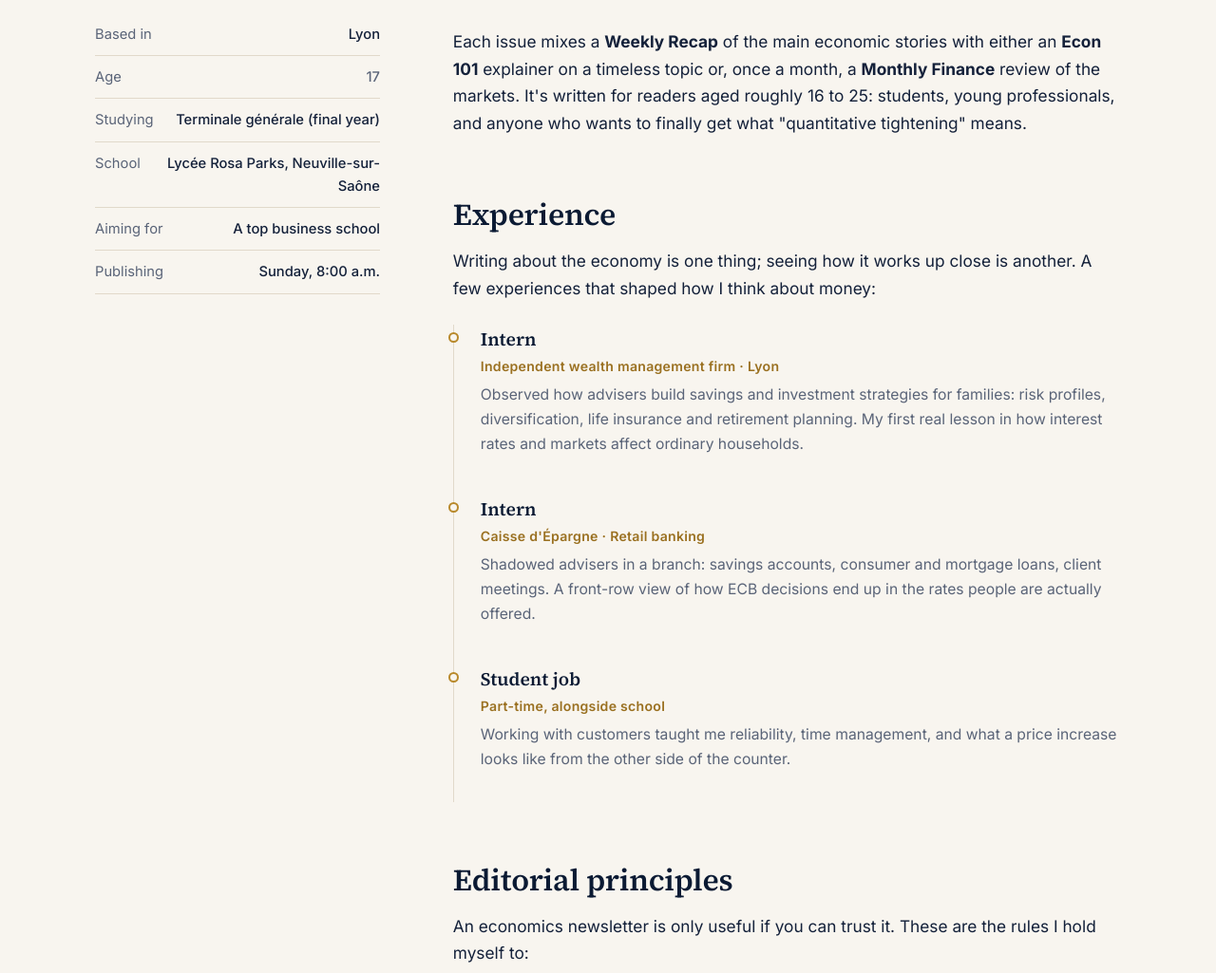
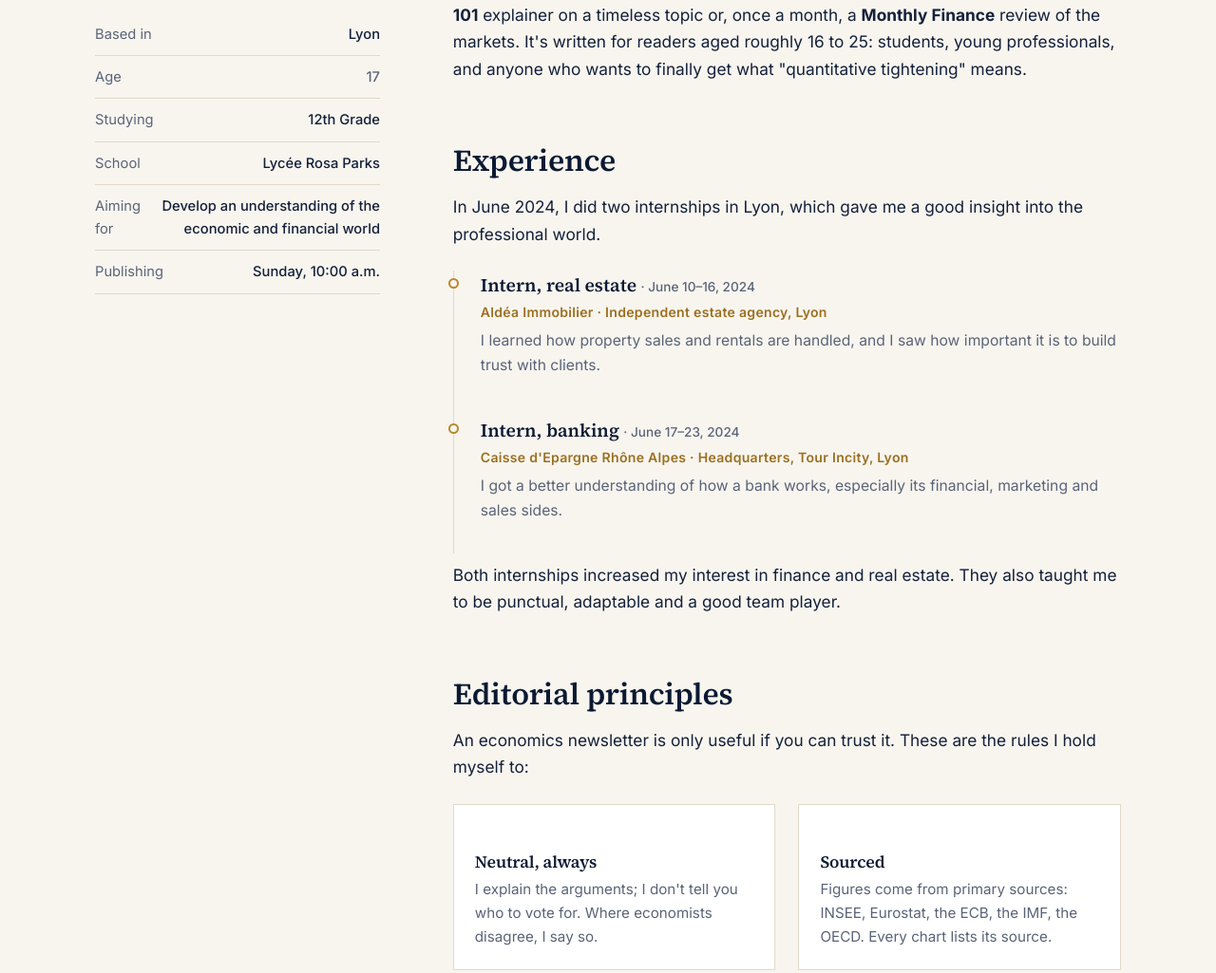
Before and after one commit to exevrd-ship-it/Newsletter, a plain HTML site: page about.html in a window 1280 px wide. Shown: the part 972-1997 px from the top of the page at 95% size. Drawn offline with Linux system fonts and the light colour scheme.

Commit message:
Apply Tom's details to config.js: Econ Explained, internships, contact
Moves the information entered in GUIDE.md into config.js (the file the
site reads), restores the guide's field table, adds editable
whyTitle / experiencesIntro / experiencesConclusion fields, and moves
the Sunday publishing run to 10:00 Paris time.

Co-Authored-By: Claude Opus 5.5 <noreply@anthropic.com>
Claude-Session: https://claude.ai/code/session_011v5fLYz9JZFSRND6JPU5tR

```diff
--- a/about.html
+++ b/about.html
@@ -97,7 +97,7 @@
       </aside>
 
       <div class="prose">
-        <h2 style="margin-top:0">Why I started this newsletter</h2>
+        <h2 style="margin-top:0" data-why-title>Why we created this newsletter</h2>
         <div data-why>
           <p>I've been passionate about economics and finance for a few years now. It started with simple questions: why do prices rise? Why do markets suddenly fall? Why does a war on the other side of the world change what we pay for petrol? The more I read, the more I wanted to understand how it all fits together.</p>
           <p>I created this newsletter to turn that passion into something useful: making economics and finance accessible to everyone, especially young people who are curious about how the world works but find most economic news too technical, or too partisan.</p>
@@ -106,24 +106,9 @@
         <p>Each issue mixes a <strong>Weekly Recap</strong> of the main economic stories with either an <strong>Econ 101</strong> explainer on a timeless topic or, once a month, a <strong>Monthly Finance</strong> review of the markets. It's written for readers aged roughly 16 to 25: students, young professionals, and anyone who wants to finally get what "quantitative tightening" means.</p>
 
         <h2 id="experience">Experience</h2>
-        <p>Writing about the economy is one thing; seeing how it works up close is another. A few experiences that shaped how I think about money:</p>
-        <ol class="timeline" data-experiences>
-          <li>
-            <span class="role">Intern</span>
-            <span class="org">Independent wealth management firm · Lyon</span>
-            <p>Observed how advisers build savings and investment strategies for families: risk profiles, diversification, life insurance and retirement planning. My first real lesson in how interest rates and markets affect ordinary households.</p>
-          </li>
-          <li>
-            <span class="role">Intern</span>
-            <span class="org">Caisse d'Épargne · Retail banking</span>
-            <p>Shadowed advisers in a branch: savings accounts, consumer and mortgage loans, client meetings. A front-row view of how ECB decisions end up in the rates people are actually offered.</p>
-          </li>
-          <li>
-            <span class="role">Student job</span>
-            <span class="org">Part-time, alongside school</span>
-            <p>Working with customers taught me reliability, time management, and what a price increase looks like from the other side of the counter.</p>
-          </li>
-        </ol>
+        <p data-exp-intro>In June 2024, I did two internships in Lyon, which gave me a good insight into the professional world.</p>
+        <ol class="timeline" data-experiences></ol>
+        <p data-exp-conclusion>Both internships increased my interest in finance and real estate. They also taught me to be punctual, adaptable and a good team player.</p>
 
         <h2 id="principles">Editorial principles</h2>
         <p>An economics newsletter is only useful if you can trust it. These are the rules I hold myself to:</p>
--- a/config.js
+++ b/config.js
@@ -11,14 +11,15 @@
 window.SITE_CONFIG = {
 
   /* ---------- La newsletter ---------- */
-  newsletterName: "The Sunday Ledger",
+  newsletterName: "Econ Explained",
   // Phrase utilisée par Google et lors du partage du lien (≈ 150 caractères max)
-  description: "A free weekly newsletter that explains the world economy clearly and neutrally: wars, crises, jobs, politics and markets, in six minutes.",
-  publishingTime: "Sunday, 8:00 a.m.",
+  description: "Econ Explained is a weekly newsletter designed to help you learn the fundamentals of economics and finance.",
+  // S'affiche après « New issue every … » : écris juste le jour et l'heure
+  publishingTime: "Sunday, 10:00 a.m.",
 
   // Adresse finale du site, SANS « / » à la fin.
   // Ex. GitHub Pages : "https://ton-pseudo.github.io/Newsletter"
-  // Ex. nom de domaine : "https://www.thesundayledger.com"
+  // Ex. nom de domaine : "https://www.econexplained.com"
   siteUrl: "https://exevrd-ship-it.github.io/Newsletter",
 
   /* ---------- Toi ---------- */
@@ -28,51 +29,49 @@ window.SITE_CONFIG = {
     initials: "TL",                 // 2 lettres, affichées dans le portrait
     age: 17,
     city: "Lyon",
-    studying: "Terminale générale (final year)",
-    school: "Lycée Rosa Parks, Neuville-sur-Saône",   // "" pour ne pas l'afficher
-    goal: "A top business school",
+    studying: "12th Grade",
+    school: "Lycée Rosa Parks",     // "" pour ne pas l'afficher
+    goal: "Develop an understanding of the economic and financial world",
     // Photo (facultatif) : mets ton image dans le dossier assets/ puis écris
     // son nom ici, ex. "assets/portrait.jpg". Laisse "" pour les initiales.
     photo: "",
   },
 
-  // Page About, « Why I started this newsletter » : un paragraphe par ligne "…",
+  // Page About : titre et texte de la partie « pourquoi cette newsletter »
+  // (un paragraphe par ligne "…",)
+  whyTitle: "Why we created this newsletter",
   whyIStarted: [
-    "I've been passionate about economics and finance for a few years now. It started with simple questions: why do prices rise? Why do markets suddenly fall? Why does a war on the other side of the world change what we pay for petrol? The more I read, the more I wanted to understand how it all fits together.",
-    "I created this newsletter to turn that passion into something useful: making economics and finance accessible to everyone, especially young people who are curious about how the world works but find most economic news too technical, or too partisan.",
+    "We believe that today, to truly understand the world we live in, we must first understand the basics of economics and finance. More generally, the economy is at the heart of media coverage, particularly in France and even in the U.S.",
+    "Our weekly newsletter will provide a summary of the global economic landscape to keep you informed in the best and fastest way possible.",
   ],
 
-  contactEmail: "hello@yourdomain.com",
+  contactEmail: "econ.explained23@gmail.com",
 
-  // Réseaux sociaux : colle le lien complet, ou laisse "" pour masquer
+  // Réseaux sociaux : colle le lien COMPLET (https://…), ou laisse "" pour masquer
   social: {
-    linkedin: "",
-    instagram: "",
-    x: "",
+    linkedin: "",   // ex. "https://www.linkedin.com/in/ton-profil/"
+    instagram: "https://www.instagram.com/econ_explained23/",
+    x: "",          // ex. "https://x.com/ton_pseudo"
   },
 
   /* ---------- Tes expériences (page About) ----------
      Ajoute, supprime ou modifie des blocs { … }, séparés par des virgules. */
+  experiencesIntro: "In June 2024, I did two internships in Lyon, which gave me a good insight into the professional world.",
   experiences: [
     {
-      role: "Intern",
-      organisation: "Independent wealth management firm · Lyon",
-      period: "",                   // ex. "Summer 2025"
-      description: "Observed how advisers build savings and investment strategies for families: risk profiles, diversification, life insurance and retirement planning. My first real lesson in how interest rates and markets affect ordinary households.",
+      role: "Intern, real estate",
+      organisation: "Aldéa Immobilier · Independent estate agency, Lyon",
+      period: "June 10–16, 2024",
+      description: "I learned how property sales and rentals are handled, and I saw how important it is to build trust with clients.",
     },
     {
-      role: "Intern",
-      organisation: "Caisse d'Épargne · Retail banking",
-      period: "",
-      description: "Shadowed advisers in a branch: savings accounts, consumer and mortgage loans, client meetings. A front-row view of how ECB decisions end up in the rates people are actually offered.",
-    },
-    {
-      role: "Student job",
-      organisation: "Part-time, alongside school",
-      period: "",
-      description: "Working with customers taught me reliability, time management, and what a price increase looks like from the other side of the counter.",
+      role: "Intern, banking",
+      organisation: "Caisse d'Epargne Rhône Alpes · Headquarters, Tour Incity, Lyon",
+      period: "June 17–23, 2024",
+      description: "I got a better understanding of how a bank works, especially its financial, marketing and sales sides.",
     },
   ],
+  experiencesConclusion: "Both internships increased my interest in finance and real estate. They also taught me to be punctual, adaptable and a good team player.",
 
   /* ---------- Inscriptions ----------
      mode "demo"     : le formulaire affiche juste un message (aucun email enregistré).
--- a/js/main.js
+++ b/js/main.js
@@ -29,6 +29,10 @@ function applyConfig() {
   setText("[data-studying]", A.studying);
   setText("[data-goal]", A.goal);
   setText("[data-publishing]", C.publishingTime);
+  setText("[data-why-title]", C.whyTitle);
+  setText("[data-exp-intro]", C.experiencesIntro);
+  setText("[data-exp-conclusion]", C.experiencesConclusion);
+  document.querySelectorAll("[data-exp-intro], [data-exp-conclusion]").forEach((el) => (el.hidden = !el.textContent.trim()));
   setText("[data-year]", new Date().getFullYear());
   if (C.contactEmail) {
     document.querySelectorAll("[data-email]").forEach((el) => {
```
Also changed, not shown: articles.html (+1 -1 lines), tools/apply-config.mjs (+11 -0 lines), 3 other files.
